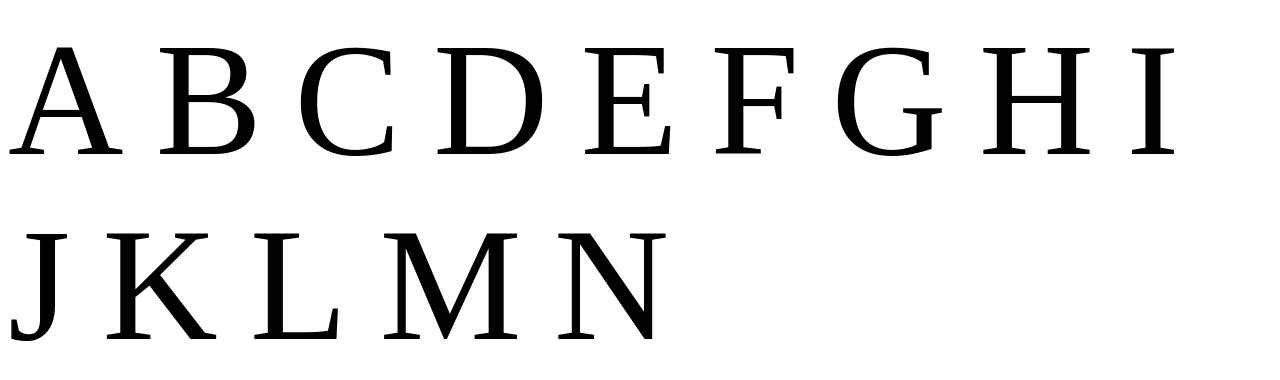
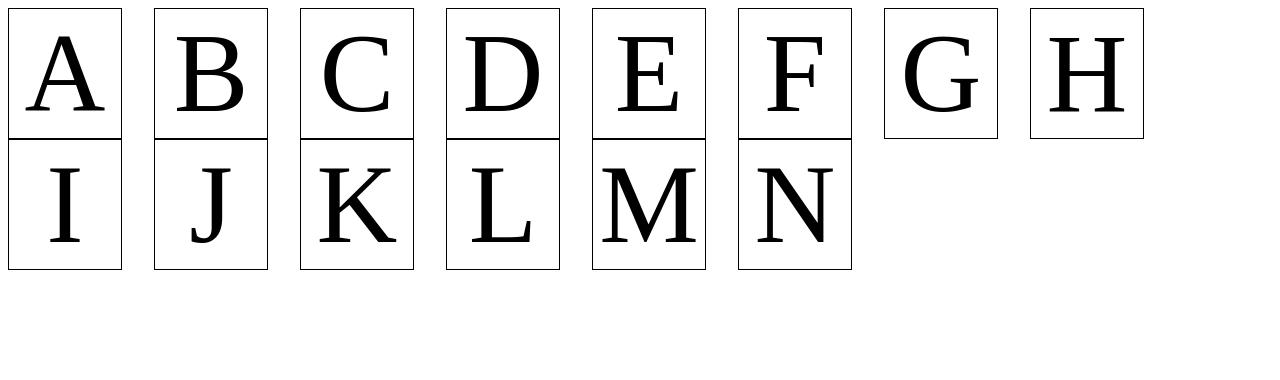
Before and after one commit to n-ckr-ch-rds-n/mantra-generator, an Angular app: page / in a window 1280 px wide. Shown: the top 380 px of the page. Built offline with nearby package versions, Linux system fonts and the light colour scheme.

Commit message:
Make widths consistent

```diff
--- a/src/app/layout/layout.component.scss
+++ b/src/app/layout/layout.component.scss
@@ -1,4 +1,6 @@
 .letter {
   text-align: center;
-  font-size: 10rem;
+  font-size: 7rem;
+  width: 7rem;
+  border: black solid 1px;
 }
--- a/src/app/layout/layout.component.ts
+++ b/src/app/layout/layout.component.ts
@@ -12,12 +12,12 @@ export class LayoutComponent implements OnInit {
   constructor() { }
 
   changeOrder() {
-    const indices = [1, 2].map(() => this.getRandomIndex(0, this.letters.length));
+    const indices = [1, 2].map(() => this.getRandomIndex(0, (this.letters.length - 1)));
     [this.letters[indices[0]], this.letters[indices[1]]] = [this.letters[indices[1]], this.letters[indices[0]]];
   }
 
   getRandomIndex(min: number, max: number): number {
-    return Math.floor(min + Math.random() * (max + 1 - min));
+    return Math.floor(Math.random() * (max - min + 1)) + min;
   }
 
   ngOnInit() {
```
